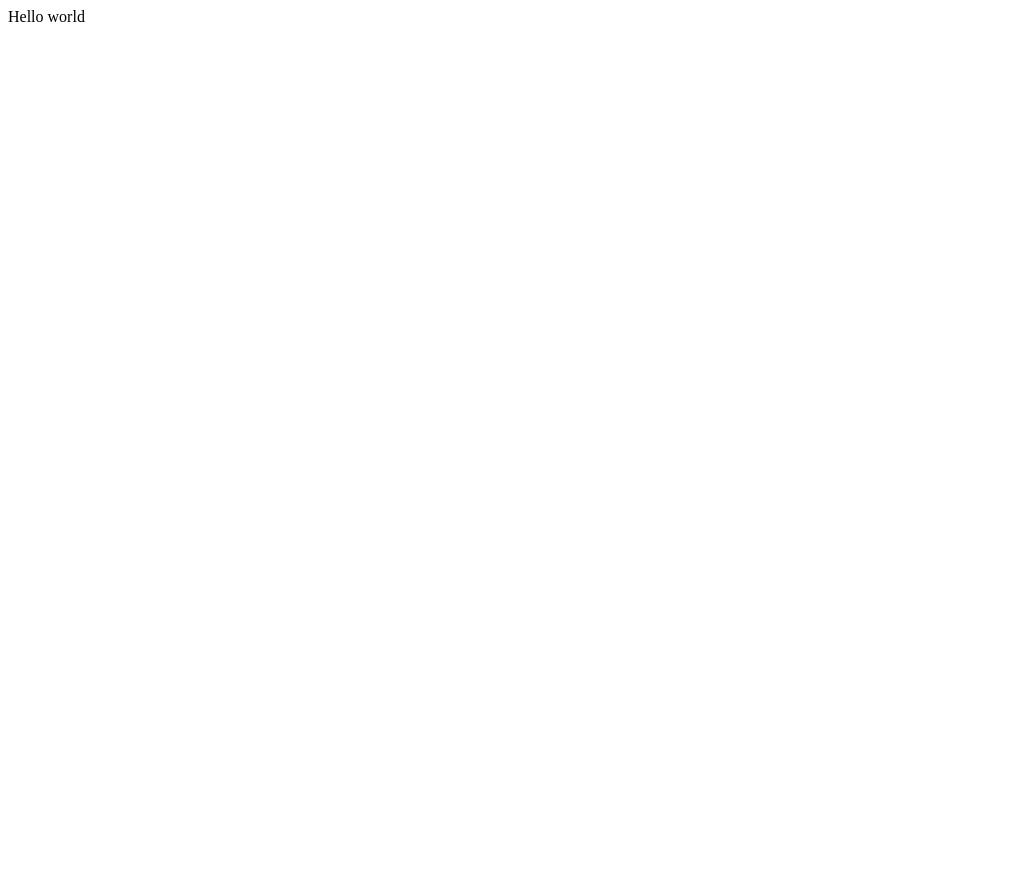
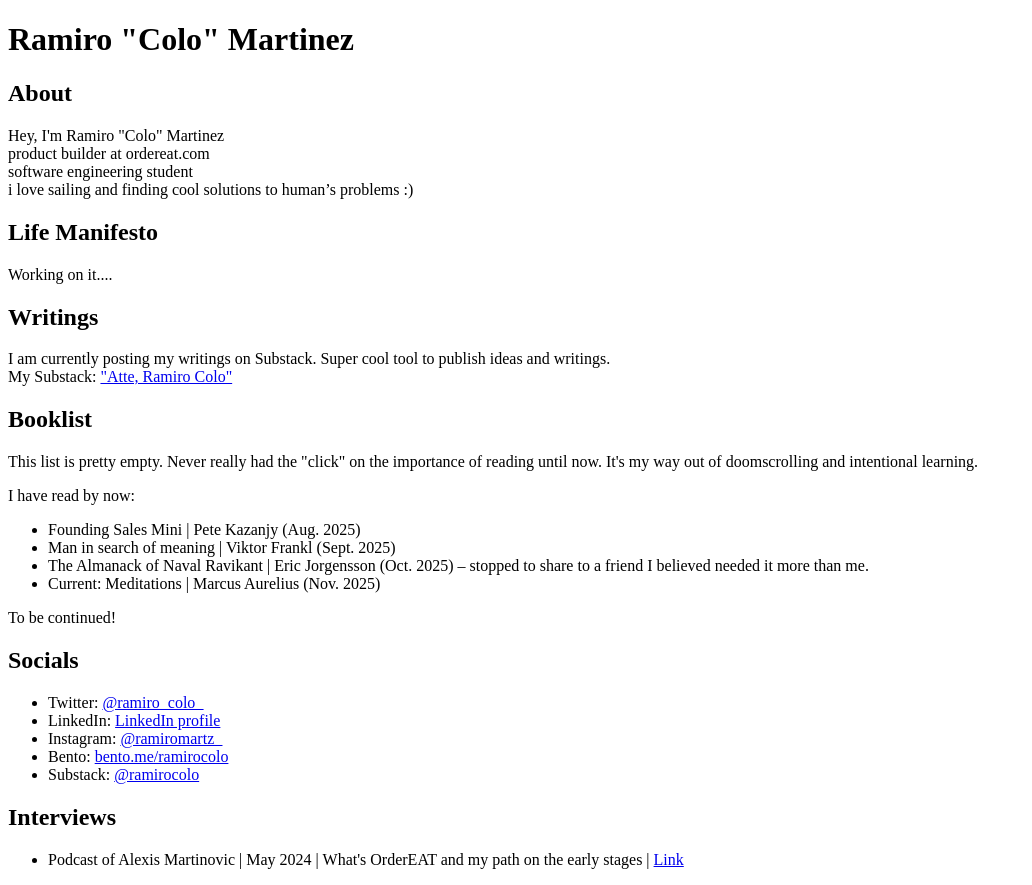
Before and after one commit to ramiro-mart/ramiro-colo-martinez, a plain HTML site: page index.html in a window 1280 px wide. Shown: the whole page, without its empty margins (0-1032 px from the left). Before the commit the page ends 800 px from the top, so only its background shows below. Drawn offline with Linux system fonts and the light colour scheme.

Commit message:
v1 web personal

```diff
--- a/index.html
+++ b/index.html
@@ -2,9 +2,95 @@
 <html>
   <head>
     <meta charset="UTF-8" />
-    <title>Mi primera web</title>
+    <title>Ramiro "Colo" Martinez</title>
   </head>
   <body>
-    Hello world
+    <h1>Ramiro "Colo" Martinez</h1>
+
+    <h2>About</h2>
+    <p>
+      Hey, I'm Ramiro "Colo" Martinez<br />
+      product builder at ordereat.com<br />
+      software engineering student<br />
+      i love sailing and finding cool solutions to human’s problems :)
+    </p>
+
+    <h2>Life Manifesto</h2>
+    <p>Working on it....</p>
+
+    <h2>Writings</h2>
+    <p>
+      I am currently posting my writings on Substack. Super cool tool to publish
+      ideas and writings.
+      <br />
+      My Substack:
+      <a href="https://ramirocolo.substack.com/" target="_blank">
+        "Atte, Ramiro Colo"
+      </a>
+    </p>
+
+    <h2>Booklist</h2>
+    <p>
+      This list is pretty empty. Never really had the "click" on the importance
+      of reading until now. It's my way out of doomscrolling and intentional
+      learning.
+    </p>
+    <p>I have read by now:</p>
+    <ul>
+      <li>Founding Sales Mini | Pete Kazanjy (Aug. 2025)</li>
+      <li>Man in search of meaning | Viktor Frankl (Sept. 2025)</li>
+      <li>
+        The Almanack of Naval Ravikant | Eric Jorgensson (Oct. 2025) – stopped
+        to share to a friend I believed needed it more than me.
+      </li>
+      <li>Current: Meditations | Marcus Aurelius (Nov. 2025)</li>
+    </ul>
+    <p>To be continued!</p>
+
+    <h2>Socials</h2>
+    <ul>
+      <li>
+        Twitter:
+        <a href="https://x.com/ramiro_colo_" target="_blank">
+          @ramiro_colo_
+        </a>
+      </li>
+      <li>
+        LinkedIn:
+        <!-- TODO: reemplazar con tu URL real de LinkedIn -->
+        <a href="https://www.linkedin.com/in/ramiro-colo-martinez/" target="_blank">
+          LinkedIn profile
+        </a>
+      </li>
+      <li>
+        Instagram:
+        <a href="https://www.instagram.com/ramiromartz_" target="_blank">
+          @ramiromartz_
+        </a>
+      </li>
+      <li>
+        Bento:
+        <a href="https://bento.me/ramirocolo" target="_blank">
+          bento.me/ramirocolo
+        </a>
+      </li>
+      <li>
+        Substack:
+        <a href="https://substack.com/@ramirocolo" target="_blank">
+          @ramirocolo
+        </a>
+      </li>
+    </ul>
+
+    <h2>Interviews</h2>
+    <ul>
+      <li>
+        Podcast of Alexis Martinovic | May 2024 | What's OrderEAT and my path
+        on the early stages |
+        <a href="https://www.youtube.com/watch?v=hattHLuigqU" target="_blank">
+          Link
+        </a>
+      </li>
+    </ul>
   </body>
 </html>
```
